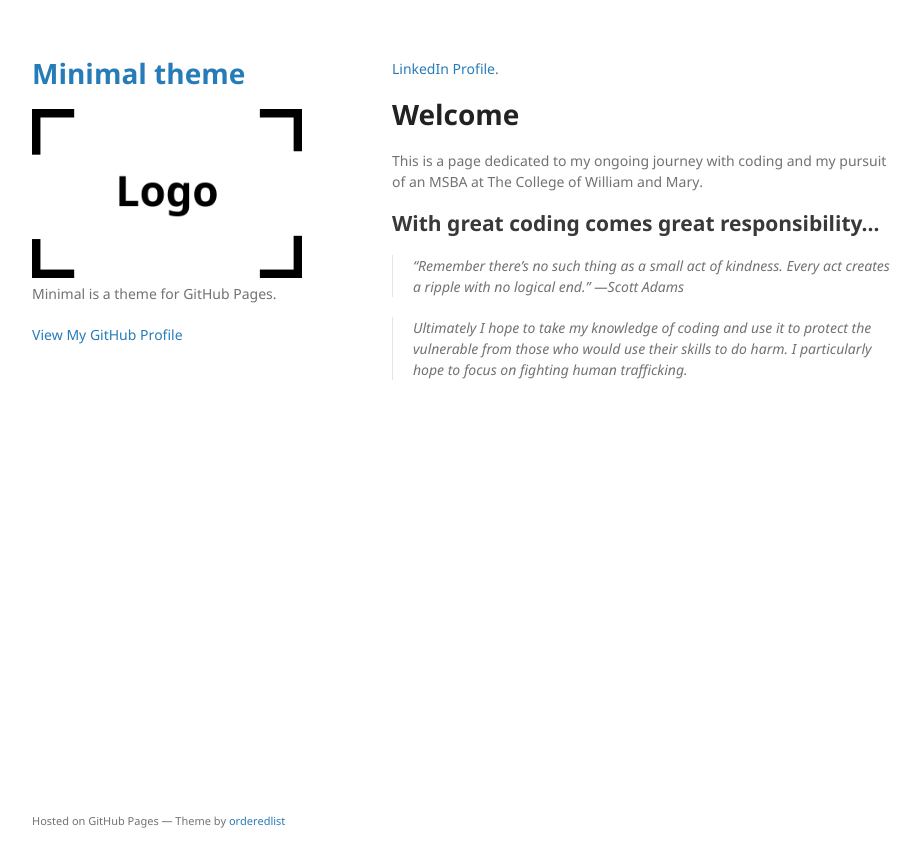
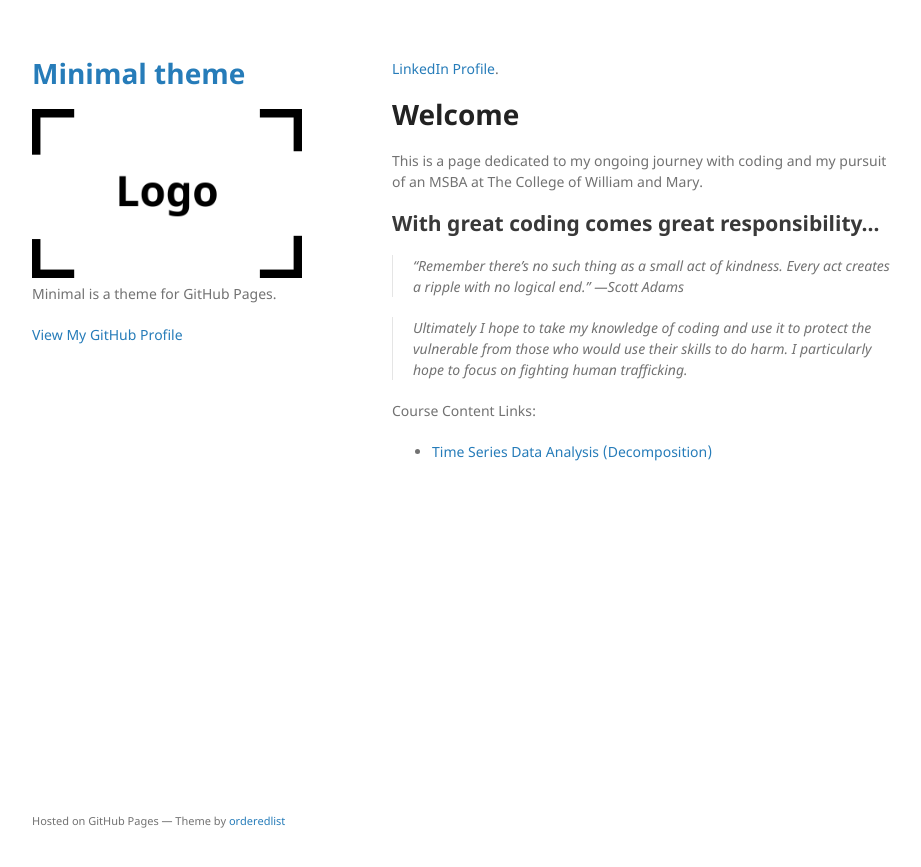
Before and after one commit to caitsmith329/caitsmith329.github.io, a Jekyll site: the page built from index.md, in a window 1280 px wide. Shown: the top 867 px of the page, without its empty margins (178-1099 px from the left). Built offline with Jekyll 4.4.1, drawn with Linux system fonts in a browser that asks for light colours; our own code applies the rules of GitHub Pages for plain Markdown files.

Commit message:
Update index.md

```diff
--- a/index.md
+++ b/index.md
@@ -15,3 +15,7 @@ This is a page dedicated to my ongoing journey with coding and my pursuit of an
 > “Remember there’s no such thing as a small act of kindness. Every act creates a ripple with no logical end.” —Scott Adams
 
 > Ultimately I hope to take my knowledge of coding and use it to protect the vulnerable from those who would use their skills to do harm. I particularly hope to focus on fighting human trafficking.
+
+
+Course Content Links:
+  - [Time Series Data Analysis (Decomposition)](/timeseries/index.md)
```
